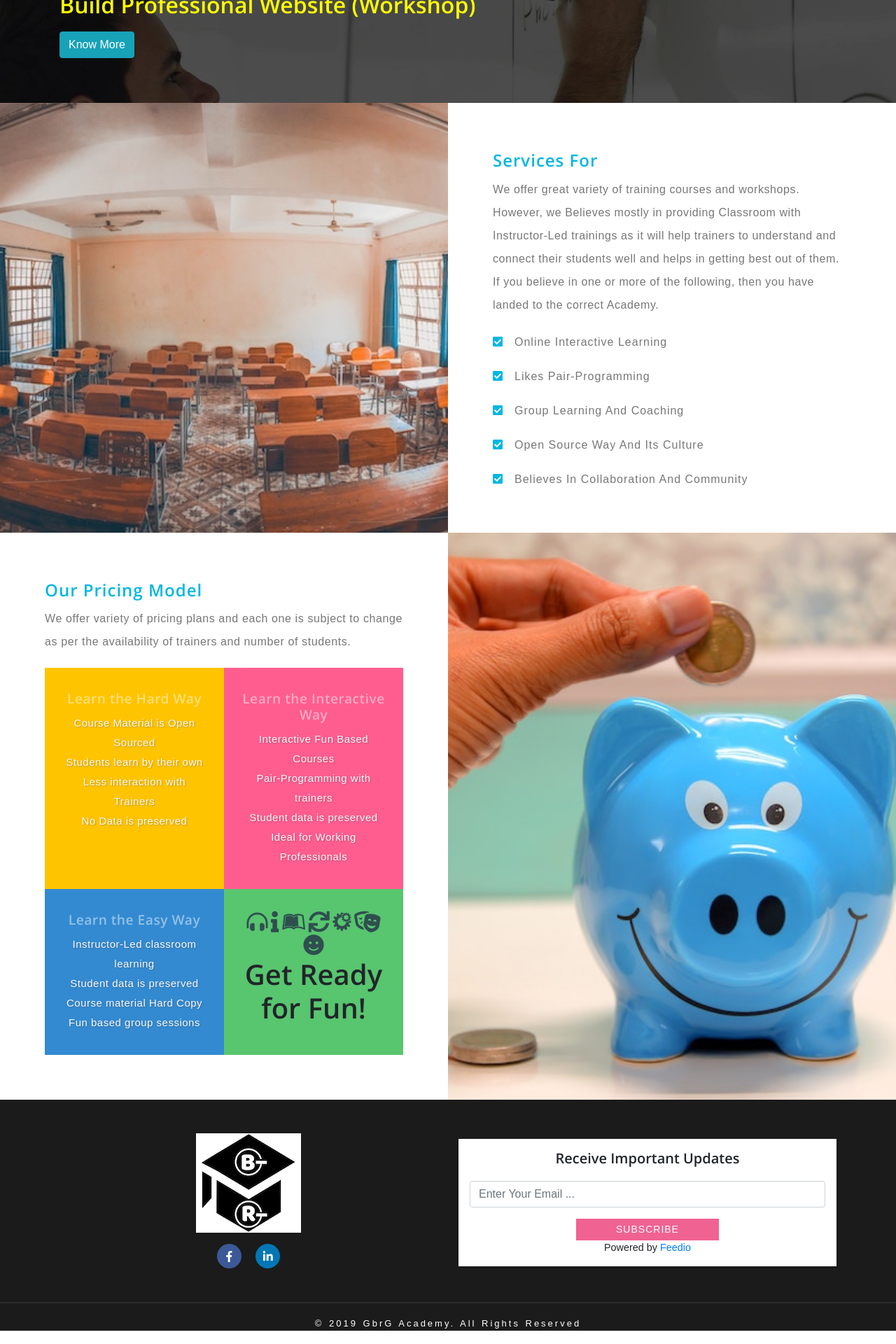
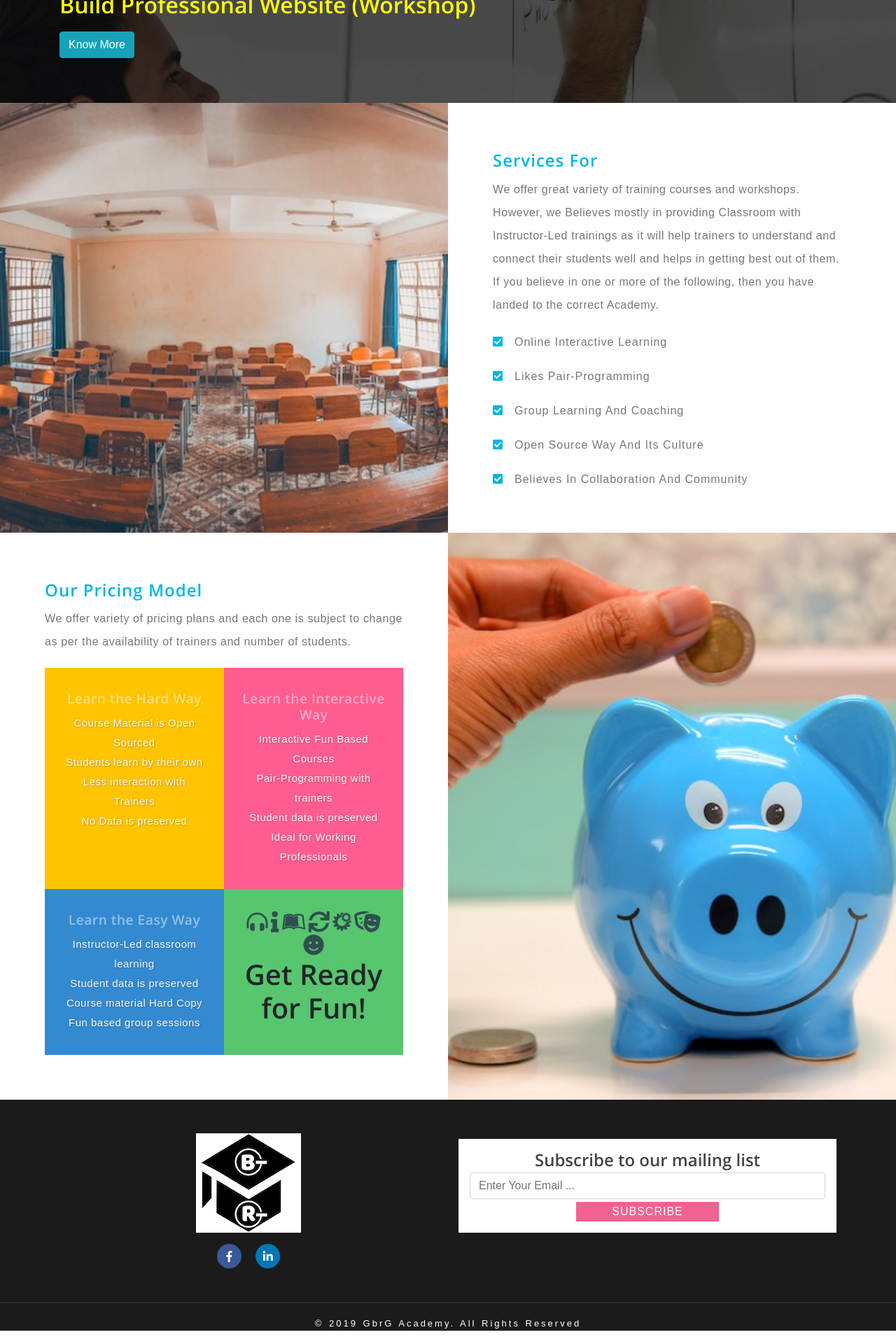
Before and after one commit to gbrgacademy/gbrgacademy.github.io, a Jekyll site: the page built from index.html, in a window 1280 px wide. Shown: the part 1747-3667 px from the top of the page at 70% size. Built offline with Jekyll 4.4.1, drawn with Linux system fonts in a browser that asks for light colours; some web fonts are replaced.

Commit message:
Added subscription form through mailchimp

```diff
--- a/_includes/footer.html
+++ b/_includes/footer.html
@@ -14,17 +14,7 @@
           </div>
         </div>
         <div class="col-md-6 mt-2">
-          <form action='http://www.feedio.co/@gbrbacademy/verify' id='subscribe_widget_gbrbacademy' method='post'
-            class="subscription-form">
-            <h5 class="mb-1">Receive Important Updates</h5>
-            <input name='email' type='text' placeholder="Enter Your Email ..." class="form-control mb-1">
-            <input type='submit' class="btn btn-sm" value='Subscribe'>
-            <p style='font-size:0.9em'>
-              Powered by
-              <a
-                href='http://www.feedio.co?utm_source=gbrbacademy_site&utm_medium=widget&utm_campaign=powered_by_feedio_html_email_widget'>Feedio</a>
-            </p>
-          </form>
+          {% include subscribe-form.html %}
         </div>
       </div>
       <div class="clearfix"> </div>
--- /dev/null
+++ b/_includes/subscribe-form.html
@@ -0,0 +1,15 @@
+<form action="https://gbrgacademy.us20.list-manage.com/subscribe/post?u=f45e3e116e559f48e7ac74ac0&amp;id=e6aa059069"
+  method="post" id="mc-embedded-subscribe-form" name="mc-embedded-subscribe-form" class="subscription-form validate" target="_blank"
+  novalidate>
+  <div id="mc_embed_signup_scroll">
+    <h3 for="mce-EMAIL">Subscribe to our mailing list</h3>
+    <input type="email" value="" name="EMAIL" class="form-control email my-1" id="mce-EMAIL" placeholder="Enter Your Email ..." required>
+    <!-- real people should not fill this in and expect good things - do not remove this or risk form bot signups-->
+    <div style="position: absolute; left: -5000px;" aria-hidden="true"><input type="text"
+        name="b_f45e3e116e559f48e7ac74ac0_e6aa059069" tabindex="-1" value=""></div>
+    <div class="clear"><input type="submit" value="Subscribe" name="subscribe" id="mc-embedded-subscribe"
+        class="button"></div>
+  </div>
+</form>
+</div>
+<!--End mc_embed_signup-->
--- a/_sass/common.scss
+++ b/_sass/common.scss
@@ -195,9 +195,8 @@ footer .subscription-form {
 }
 footer .subscription-form h3 {
   text-align: center;
-  font-size: 2em;
+  font-size: 1.5em;
   color: #444;
-  margin-bottom: 1em;
 }
 input[type="submit"] {
   border: none;
--- a/_sass/responsive.scss
+++ b/_sass/responsive.scss
@@ -57,6 +57,9 @@
   .elevator-pitch {
     font-size: 20px;
   }
+  footer .subscription-form h3 {
+    font-size: 1.1em;
+  }
 }
 @media (max-width: 360px) {
   .courses-list .nav-tabs a {
```
Also changed, not shown: 1 other file.
